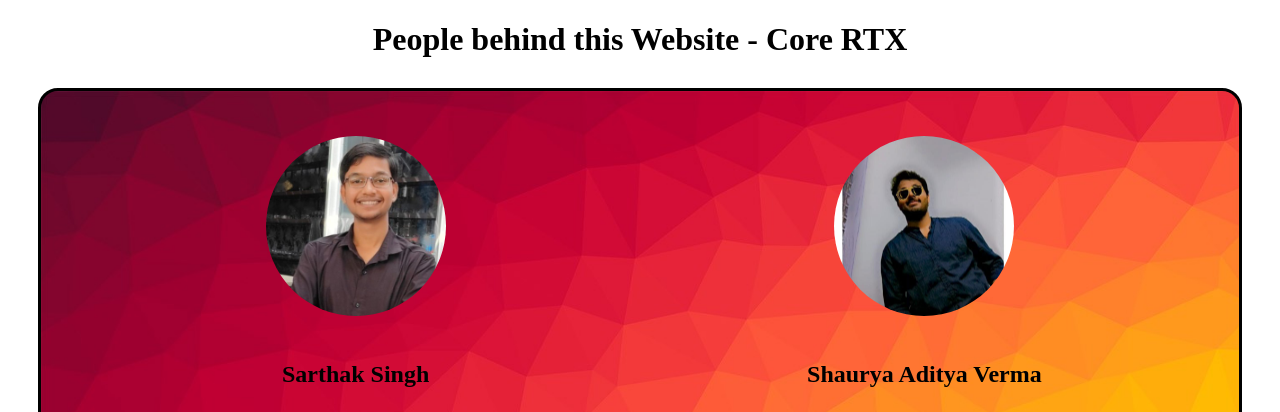
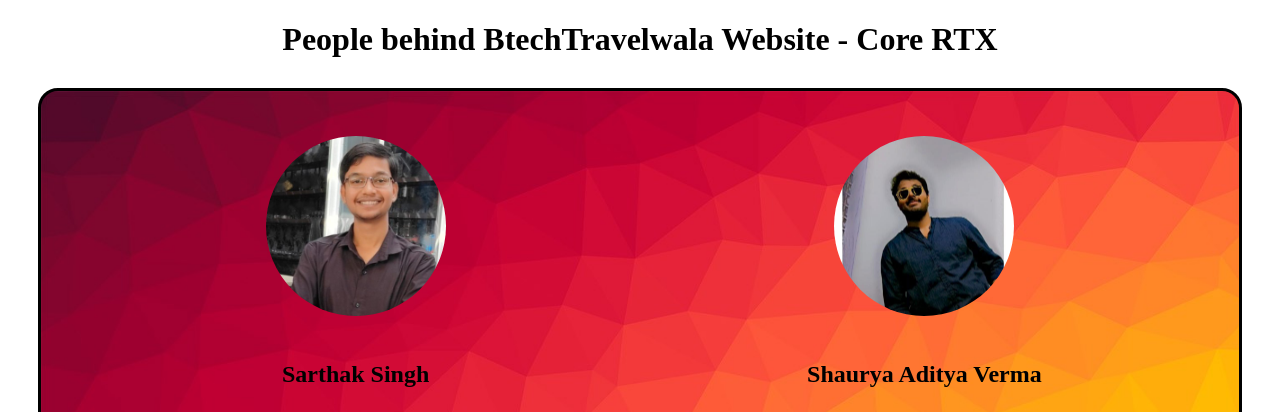
Before and after one commit to shauryaadi99/Core-RTX-details, a plain HTML site: page index.html in a window 1280 px wide. Shown: the top 412 px of the page. Drawn offline with Linux system fonts and the light colour scheme.

Commit message:
Some changes

```diff
--- a/index.html
+++ b/index.html
@@ -14,7 +14,7 @@
   <!-- <video autoplay muted loop class="background-video">
     <source src="public/background.mp4" type="video/mp4">
   </video> -->
-  <h1>People behind this Website - Core RTX</h1>
+  <h1>People behind BtechTravelwala Website - Core RTX</h1>
     <div class="main-container">
 
       <div class="column">
```
